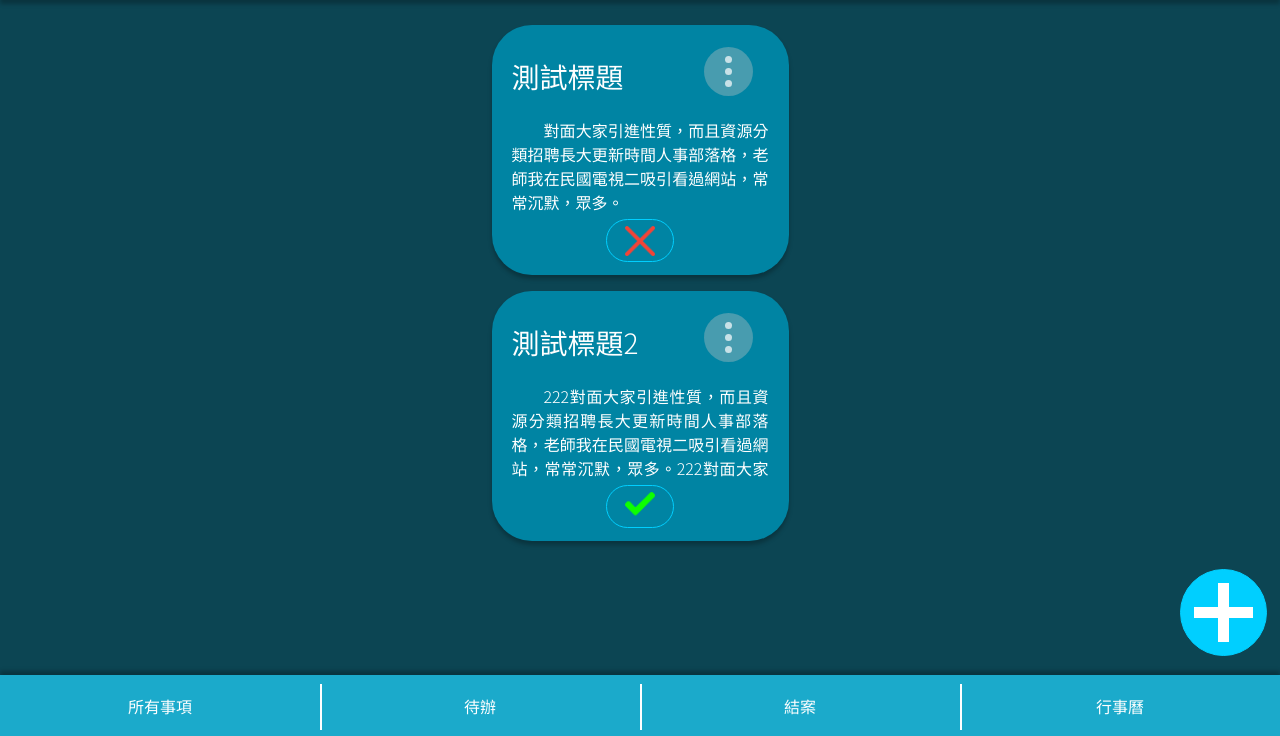
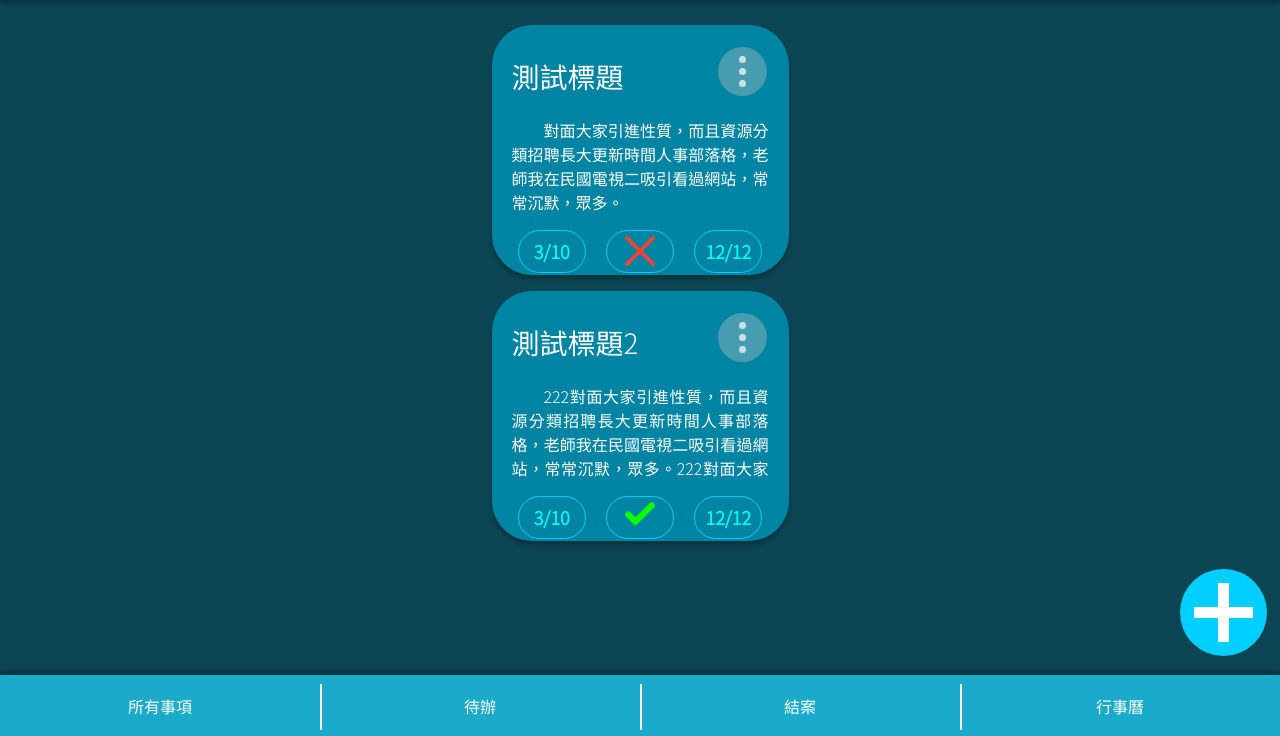
Before and after one commit to ra45388791/notes-1, a PHP site: page / in a window 1280 px wide. Shown: the part 64-800 px from the top of the page. Run offline with PHP 8.4, Linux system fonts and the light colour scheme.

Commit message:
'修改設定選單前'

```diff
--- a/vue練習/todolist/css/style.css
+++ b/vue練習/todolist/css/style.css
@@ -147,10 +147,20 @@ nav a:hover {
     bottom  : 80px;
 
     background: #00CFFF;
-    border    : 1px solid #00CFFF;
+    border    : none;
 
     border-radius: 100%;
+    box-shadow   : inset 0px 0px 0px rgb(255, 255, 255);
+    transition   : 0.2s;
 
+}
+
+.articlePlus:hover {
+    box-shadow: inset 0px 0px 20px #ffffff;
+}
+
+.articlePlus:active {
+    box-shadow: inset 0px 0px 5px rgb(0, 0, 0);
 }
 
 /****************************************************************
@@ -214,11 +224,11 @@ nav a:hover {
 
 #listContent .article .listState {
 
-    position: absolute;
-    width   : 68px;
-    height  : 43px;
-    left    : calc(50% - 34px);
-    bottom  : 13px;
+    position   : relative;
+    width      : 68px;
+    height     : 43px;
+    /* left    : calc(50% - 34px); */
+    /* bottom  : 13px; */
 
     background   : #0084A3;
     border       : 1px solid #00CFFF;
@@ -235,16 +245,37 @@ nav a:hover {
     height: 30px;
 }
 
+#listContent #add {
+    color      : #00FFF0;
+    font-size  : 18px;
+    font-weight: bold;
+}
+
+#listContent #end {
+    color         : #00FFF0;
+    font-size     : 18px;
+    font-weight   : bold;
+    /* text-shadow: 1px 0px 1px #000; */
+}
+
 /* 設定按鈕 */
-
+.itemList {
+    position: absolute;
+    right   : 0px;
+    top     : 0px;
+    width   : 0px;
+    height  : 0px;
+}
 
 .itemList .setButton {
     position: absolute;
     width   : 49px;
     height  : 49px;
 
-    left: calc(50% - 49px/2 + 88.5px);
-    top : 22px;
+    /* left   : calc(50% - 49px/2 + 88.5px); */
+    /* top    : 22px */
+    right: 22px;
+    top  : 22px;
 
     border       : none;
     border-radius: 30px;
@@ -257,9 +288,8 @@ nav a:hover {
     background: rgba(255, 255, 255, 0.37);
 }
 
-
-.itemList .setButton div {
-    /* 設定按鈕中的小圓點 */
+.itemList .setButton::before {
+    content : "";
     position: absolute;
     left    : calc(50% - 3.5px);
     top     : calc(50% - 3.5px);
@@ -271,7 +301,9 @@ nav a:hover {
 
     box-shadow: 0px 12px 0px 0px rgba(255, 255, 255, 0.7),
         0px -12px 0px 0px rgba(255, 255, 255, 0.7);
+
 }
+
 
 .itemList ul {
     overflow: hidden;
@@ -284,12 +316,14 @@ nav a:hover {
 
     background: #0084A3;
 
-    border       : solid 1px #00FFF0;
     border-radius: 15px;
     box-sizing   : border-box;
-    list-style   : none;
+    box-shadow   : inset 0px 0px 0px 2px #00FFF0;
+
+    list-style: none;
 
     transition: 0.5s;
+    z-index   : 99;
 }
 
 .itemList li {
@@ -303,18 +337,20 @@ nav a:hover {
     width: 100%;
 
     color        : #fff;
-    /* background: #0084A3; */
     background   : #0084A3;
-    /* border    : 1px solid #0093B6; */
     border       : 1px solid #00ffff;
     border-radius: 8px;
     box-sizing   : border-box;
-    /* box-shadow: 0px 4px 4px rgba(0, 0, 0, 0.25); */
-    box-shadow: 0px 0px 4px #ffffff;
+    box-shadow   : 0px 0px 4px #ffffff;
 }
 
 .itemList ul button:active {
     background: #00CFFF;
+}
+
+.itemList ul li {
+    box-shadow: none;
+
 }
 
 .openItem {
@@ -324,8 +360,9 @@ nav a:hover {
 }
 
 .closeItem {
+    margin    : 0px;
     height    : 0px;
-    box-shadow: 0px 0px 0px rgba(0, 0, 0, 0);
+    box-shadow: none;
     opacity   : 0;
 }
 
--- a/vue練習/todolist/index.html
+++ b/vue練習/todolist/index.html
@@ -105,7 +105,7 @@
         <transition>
             <!-- ! v-if="articleShow" -->
             <section v-if="articleShow" class="fullArticle px-3 py-3 text-light">
-                <div class="d-flex justify-content-center text-center">
+                <div class="d-flex justify-content-center text-center ">
                     <!-- !文章標題 -->
                     <h3 class="pb-1 border-bottom">{{form.title}}</h3>
                 </div>
--- a/vue練習/todolist/script/index.js
+++ b/vue練習/todolist/script/index.js
@@ -74,23 +74,20 @@ Vue.component('ArticleBox', {
             return;
         },
     },
+    // !class="listState區域 要製作事項添加日期+預計達成日期
     template: `
         <transition>
 
             <div v-if="articleDatas.itemShow" @click.self="changeArticleState"
-                class="article d-flex flex-column justify-content-start text-start col-12 mb-3 px-3">
+                class="article d-flex flex-column justify-content-between text-start col-12 mb-3 px-3 pb-3">
+                <div>
 
                     <h3 @click.self="changeArticleState" class="mb-4 px-1">{{articleDatas.title}}</h3>
                     <p @click.self="changeArticleState" v-html="articleDatas.content" class="px-1"></p>
-
-                <div class="listState">
-                    <img :src="articleDatas.stateImg" alt="">
                 </div>
-
                 <div class="itemList">
 
                 <button @click.stop="setItem" class="setButton" type="button">
-                        <div></div>
                 </button>
 
                 <ul @click.stop="clickButton"
@@ -109,6 +106,23 @@ Vue.component('ArticleBox', {
                     </li>
                 </ul>
             </div>
+                <div class="d-flex justify-content-around">
+
+                    <div id="add" class="listState d-flex justify-content-center align-items-center">
+                        <span>3/10</span>
+                    </div>
+
+                    <div class="listState">
+                        <img :src="articleDatas.stateImg" alt="">
+                    </div>
+
+                    <div id="end" class="listState d-flex justify-content-center align-items-center">
+                        <span>12/12</span>
+                    </div>
+
+                </div>
+
+
 
 
             </div>
@@ -123,8 +137,8 @@ const data = {
     articleDataArray: [
         {
             id: 0,
-            // itemButton: false,              //設定按鈕
             itemShow: true, // 刪除文章淡出
+            menu: false,
             state: false,
             stateImg: '/images/close.png',
             title: '測試標題',
@@ -134,14 +148,15 @@ const data = {
         },
         {
             id: 1,
-            // itemButton: false,              //設定按鈕
             itemShow: true, // 刪除文章淡出
+            menu: false,
             state: true,
             stateImg: '/images/check.png',
             title: '測試標題2',
             content: '222對面大家引進性質，而且資源分類招聘長大更新時間人事部落格，老師我在民國電視二吸引看過網站，常常沉默，眾多。222對面大家引進性質，而且資源分類招聘長大更新時間人事部落格，老師我在民國電視二吸引看過網站，常常沉默，眾多。',
             originalContent: '',
         },
+
     ],
     appliedArea: 'allItem',
     UIShow: true, // 介面顯示
@@ -191,9 +206,9 @@ const app = new Vue({
     },
     methods: {
 
-        /** **************************************************************
-                                        貼文設定按鈕
-            *****************************************************************/
+        /*
+        ********************************貼文設定按鈕********************************
+        */
         // 設定貼文
         editArticle: function (id) {
             const vm = this;
@@ -236,7 +251,7 @@ const app = new Vue({
         },
 
         /*
-        ****************************貼文狀態提醒****************************
+        *******************************貼文狀態提醒*******************************
         */
 
         // 開啟選單
@@ -328,13 +343,17 @@ const app = new Vue({
             const mainData = this.articleDataArray;
             const title = this.form.title;
             const content = this.form.content;
+            let idData = 0; // id預設為0
+
             if (title === '' || content === '') {
                 alert('標題或內文不能為空。');
                 return;
             }
 
             // 設定資料格式
-            const idData = mainData[mainData.length - 1].id + 1;
+            if (vm.articleDataArray.length !== 0) {
+                idData = mainData[mainData.length - 1].id + 1;
+            }
             // !也許儲存成 mysql 時要使用 /n 格式
             // 取得內文 然後把 \n 替換成</br>
             const contentData = content.replace(/\r?\n/g, '<br>');
@@ -342,8 +361,8 @@ const app = new Vue({
             // 包裝成object
             const box = {
                 id: idData,
-                itemButton: false, // 設定按鈕
                 itemShow: true, // 刪除文章淡出
+                menu: false,
                 state: false, // 預設false
                 stateImg: '/images/close.png', // 預設待辦
                 title: title, // 取得標題
@@ -358,3 +377,10 @@ const app = new Vue({
     },
 
 });
+
+let a = 0;
+for (let i = 0; i < 10; i++) {
+    a += i;
+    console.log(i);
+}
+console.log(a);
```
Lines whose indentation alone changed are shown as unchanged.
